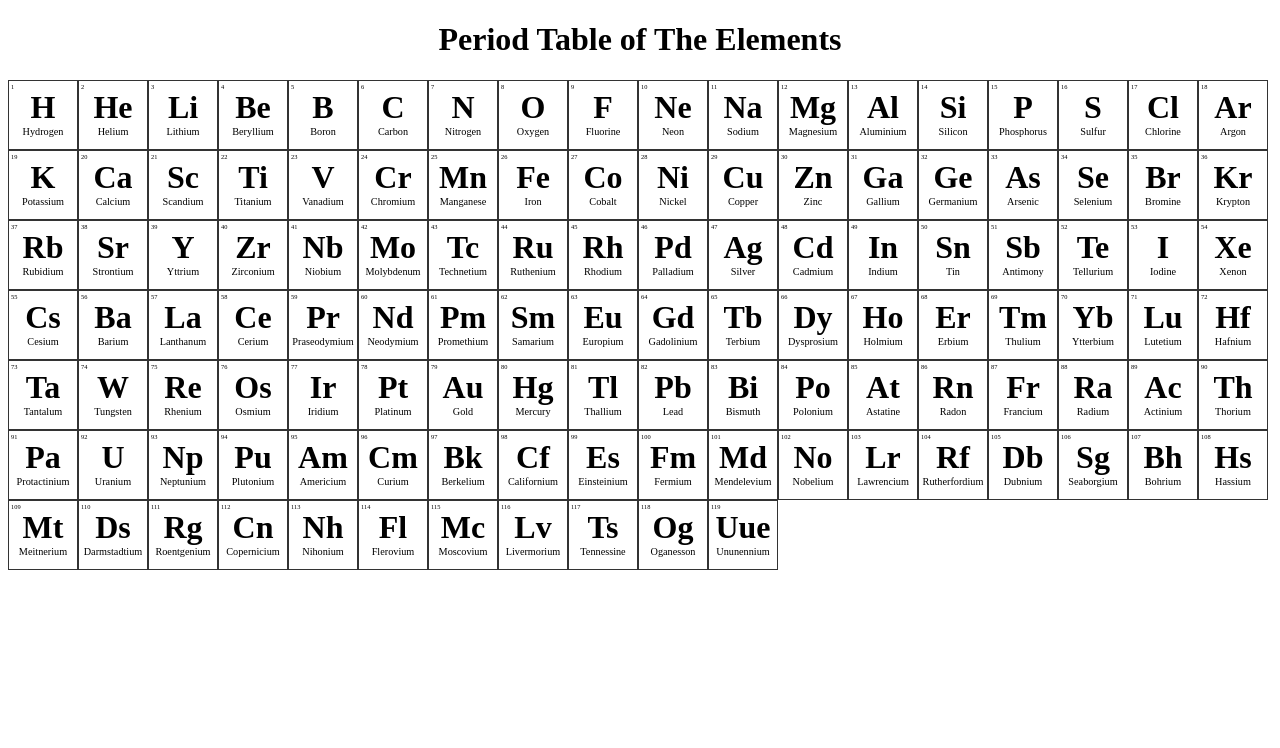
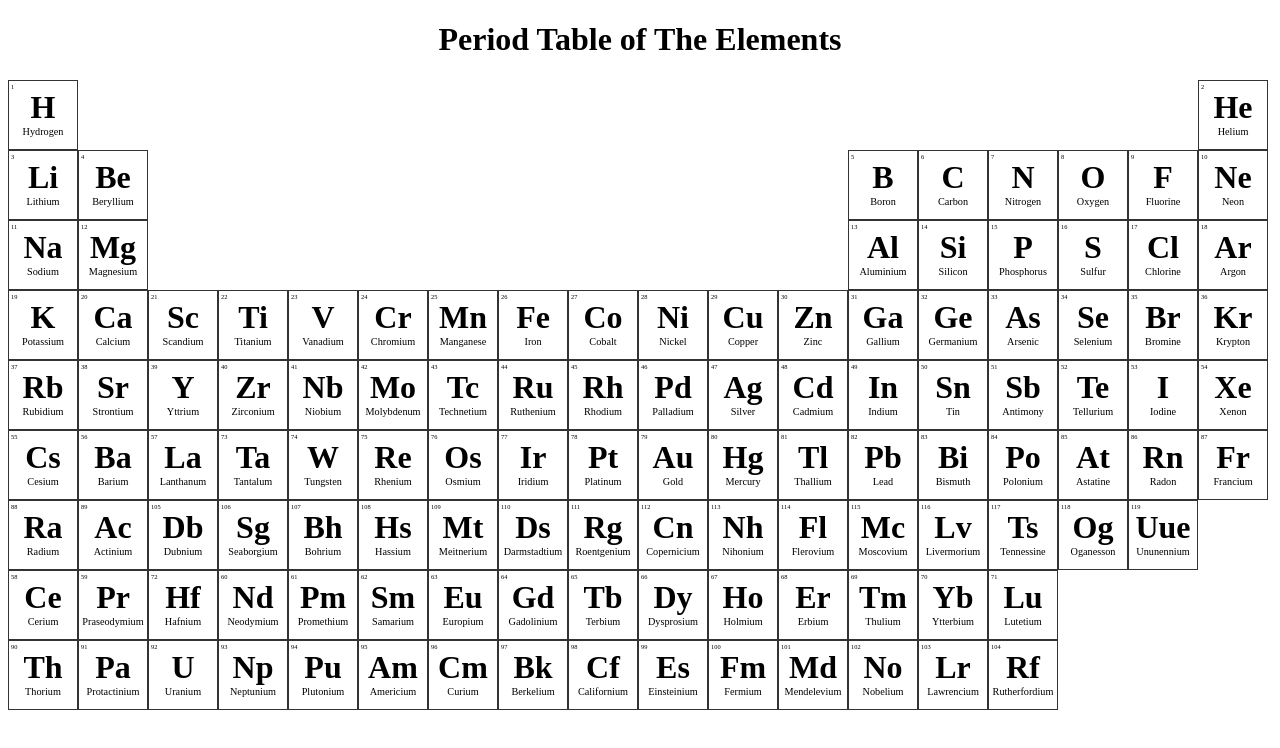
Before and after one commit to lmilne360/periodic-table, an Angular app: page / in a window 1280 px wide. Shown: the top 748 px of the page. Built offline with nearby package versions, Linux system fonts and the light colour scheme.

Commit message:
WIP: Table styling

```diff
--- a/src/app/element-board/element-board.component.html
+++ b/src/app/element-board/element-board.component.html
@@ -2,9 +2,12 @@
   <h1>Period Table of The Elements</h1>
 
   <div id="table">
-    <app-element
-      *ngFor="let element of elements"
-      [element]="element"
-    ></app-element>
+
+      <li *ngFor="let element of elements; let i = index">
+        <app-element
+         [attr.data-index]="i+1"
+        [element]="element"
+      ></app-element></li>
+
   </div>
 </div>
--- a/src/app/element-board/element-board.component.scss
+++ b/src/app/element-board/element-board.component.scss
@@ -1,4 +1,60 @@
 #table {
     display: grid;
     grid-template-columns: repeat(17, auto) 1fr;
+    list-style: none;
 }
+
+
+#table > li:nth-child(5), #table > li:nth-child(13) {
+  grid-column-start: 13;
+}
+#table {
+  //helium
+  li:nth-child(2) {
+    grid-column-start: 18;
+  }
+  li:nth-child(72)  {
+    grid-column-start: 3;
+  }
+  //cerium
+  // li:nth-child(58)  {
+  //   grid-column-start: 3;
+  // }
+  // li:nth-child(90) {grid-column-start: 3;}
+}
+#table > li:nth-child(n+58):nth-last-child(n+48) {
+  grid-row-start: 8;
+}
+#table > li:nth-child(n+90):nth-last-child(n+16) {
+  grid-row-start: 9;
+}
+
+// /* Helium to the top right  */
+
+// [data-index="2"] {
+//     grid-column-start: -2;
+// }
+
+// /* Boron & Alumunium to the right  */
+
+// [data-index="5"],
+// [data-index="13"] {
+//     grid-column-start: 13;
+// }
+
+// /* Lanthinide & Actinoid split  */
+// .element-58,
+// .element-90,
+// [data-index="58"],
+// [data-index="90"] {
+//   grid-column-start: 3;
+// }
+
+
+
+// .element-72,
+// [data-index="72"],
+// .element-104,
+// [data-index="104"]{
+//   grid-column-start: 4;
+// }
--- a/src/app/element/element.component.ts
+++ b/src/app/element/element.component.ts
@@ -1,4 +1,4 @@
-import { Component, OnInit, Input } from '@angular/core';
+import { Component, OnInit, Input, Output, EventEmitter } from '@angular/core';
 import { Element } from './model/element.model';
 
 @Component({
@@ -7,6 +7,7 @@ import { Element } from './model/element.model';
   styleUrls: ['./element.component.scss']
 })
 export class ElementComponent implements OnInit {
+  @Output() nameEmitter = new EventEmitter<string>();
   @Input()
   element: Element;
   elementClass: string[];
@@ -18,5 +19,6 @@ export class ElementComponent implements OnInit {
       `element-${this.element.number}`,
       `${this.element.category}`
     ];
+    this.nameEmitter.emit(`element-${this.element.number}`);
   }
 }
```
Also changed, not shown: src/app/element/element.component.scss (+11 -0 lines).
